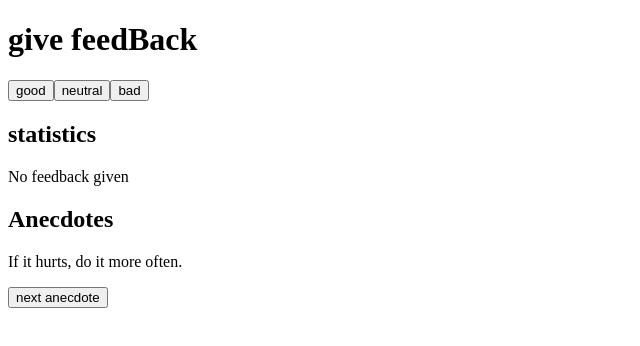
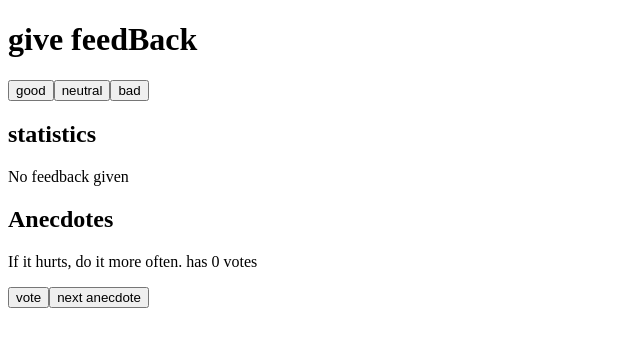
Before and after one commit to hernanruscica/fullstackopen, a React (Vite) app in the folder part1/: page / in a window 1280 px wide. Shown: the top 346 px of the page, without its empty margins (0-640 px from the left). Built offline with nearby package versions, Linux system fonts and the light colour scheme.

Commit message:
1.13*: anecdotes step 2

```diff
--- a/part1/src/App.jsx
+++ b/part1/src/App.jsx
@@ -134,6 +134,7 @@ const Anecdotes = () => {
     'The only way to go fast, is to go well.'
   ]
   const [selected, setSelected] = useState(0);
+  const [votes, setVotes] = useState({0:0, 1:0, 2:0, 3:0, 4:0, 5:0, 6:0, 7:0});
 
   const generateRandom = (min, max) => {
     min = Math.ceil(min);
@@ -146,12 +147,19 @@ const Anecdotes = () => {
     setSelected(nextAnecdote);
   }
 
+  const handlerVoteAnecdote = () => {
+    const updatedVotes = { ...votes };
+    updatedVotes[selected] += 1;
+    setVotes(updatedVotes);
+  }
+
   return (
     <>
       <h2>Anecdotes</h2>
       <p>
-        {anecdotes[selected]}
+        {anecdotes[selected]} has {votes[selected]} votes
       </p>
+      <MyButton btnText="vote" handlerClick={handlerVoteAnecdote}/>
       <MyButton btnText="next anecdote" handlerClick={handlerNextAnecdote}/>
     </>
   )
```
